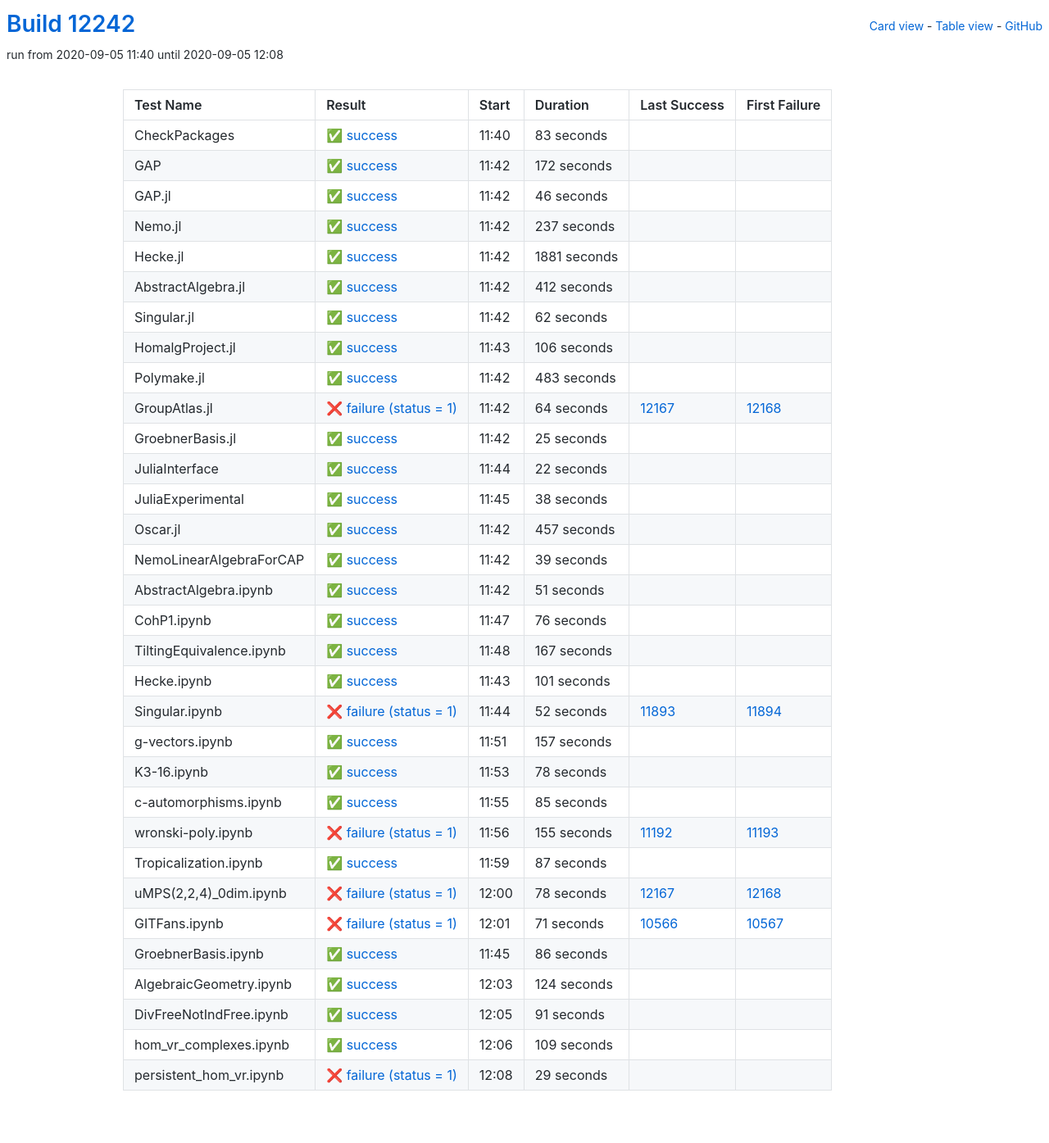
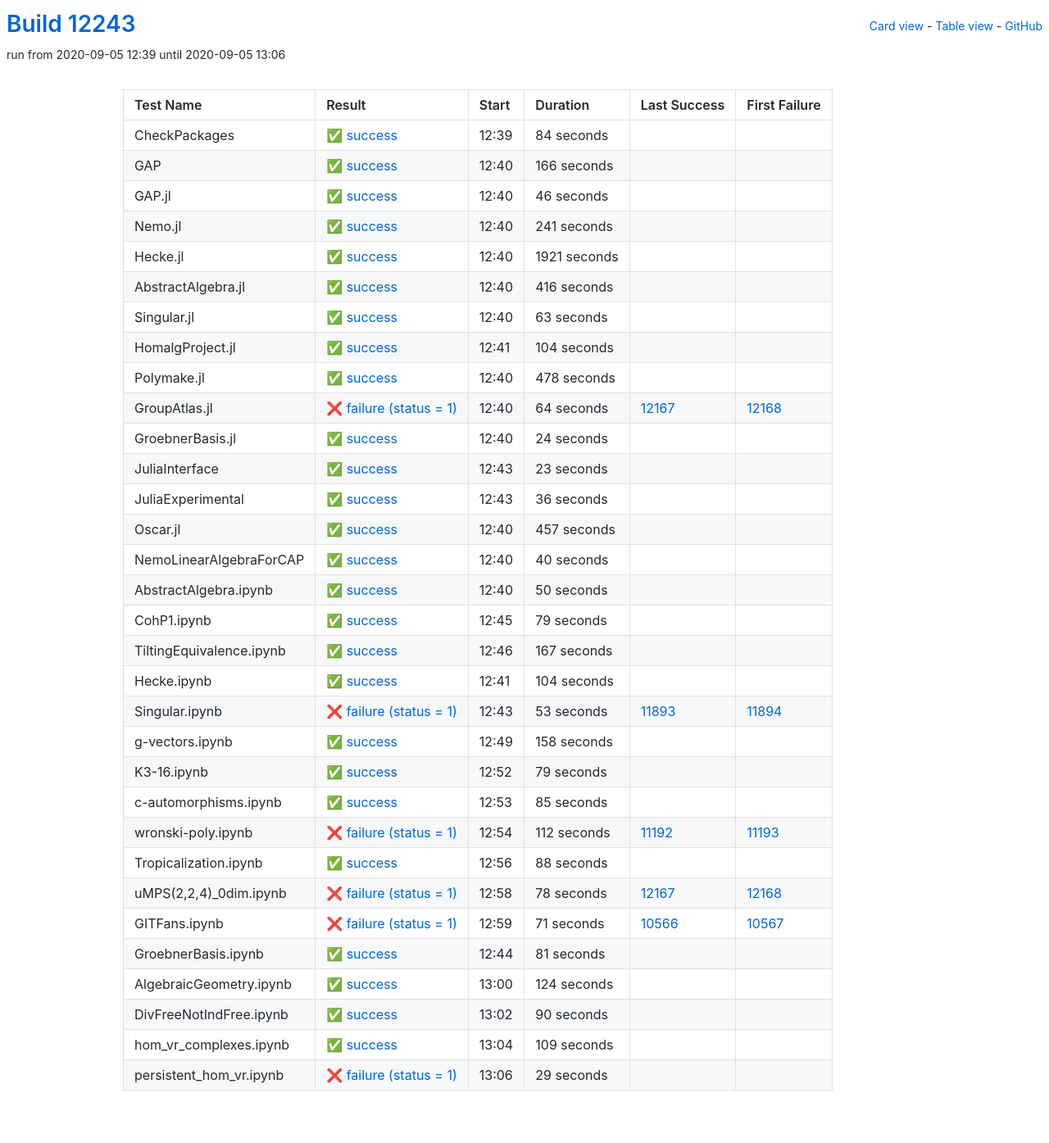
Before and after one commit to oscar-system/oscar-ci-status, a Jekyll site: the page built from table.html, in a window 1280 px wide. Shown: the whole page at 82% size. Built offline with Jekyll 4.4.1, drawn with Linux system fonts in a browser that asks for light colours.

Commit message:
Build #12243

```diff
--- a/_data/ci.yml
+++ b/_data/ci.yml
@@ -1,6 +1,6 @@
 ---
-build: 12242
-build_url: https://oscarci.mathematik.uni-kl.de/job/oscar/12242/
+build: 12243
+build_url: https://oscarci.mathematik.uni-kl.de/job/oscar/12243/
 job: oscar
 organization: oscar-system
 repo: oscar-ci-status
@@ -8,32 +8,32 @@
 tests:
 - name: CheckPackages
   id: checkpackages
-  log: https://oscarci.mathematik.uni-kl.de/job/oscar/12242/artifact/logs/build-12242/CheckPackages.log
-  start: 2020-09-05 11:40
+  log: https://oscarci.mathematik.uni-kl.de/job/oscar/12243/artifact/logs/build-12243/CheckPackages.log
+  start: 2020-09-05 12:39
   success: true
   exitcode: 0
   status: success
-  duration: 83
+  duration: 84
   last_success: false
   last_success_url:
   first_failure: false
   first_failure_url:
 - name: GAP
   id: gap
-  log: https://oscarci.mathematik.uni-kl.de/job/oscar/12242/artifact/logs/build-12242/GAP.log
-  start: 2020-09-05 11:42
+  log: https://oscarci.mathematik.uni-kl.de/job/oscar/12243/artifact/logs/build-12243/GAP.log
+  start: 2020-09-05 12:40
   success: true
   exitcode: 0
   status: success
-  duration: 172
+  duration: 166
   last_success: false
   last_success_url:
   first_failure: false
   first_failure_url:
 - name: GAP.jl
   id: gap-jl
-  log: https://oscarci.mathematik.uni-kl.de/job/oscar/12242/artifact/logs/build-12242/GAP.jl.log
-  start: 2020-09-05 11:42
+  log: https://oscarci.mathematik.uni-kl.de/job/oscar/12243/artifact/logs/build-12243/GAP.jl.log
+  start: 2020-09-05 12:40
   success: true
   exitcode: 0
   status: success
@@ -44,80 +44,80 @@
   first_failure_url:
 - name: Nemo.jl
   id: nemo-jl
-  log: https://oscarci.mathematik.uni-kl.de/job/oscar/12242/artifact/logs/build-12242/Nemo.jl.log
-  start: 2020-09-05 11:42
+  log: https://oscarci.mathematik.uni-kl.de/job/oscar/12243/artifact/logs/build-12243/Nemo.jl.log
+  start: 2020-09-05 12:40
   success: true
   exitcode: 0
   status: success
-  duration: 237
+  duration: 241
   last_success: false
   last_success_url:
   first_failure: false
   first_failure_url:
 - name: Hecke.jl
   id: hecke-jl
-  log: https://oscarci.mathematik.uni-kl.de/job/oscar/12242/artifact/logs/build-12242/Hecke.jl.log
-  start: 2020-09-05 11:42
+  log: https://oscarci.mathematik.uni-kl.de/job/oscar/12243/artifact/logs/build-12243/Hecke.jl.log
+  start: 2020-09-05 12:40
   success: true
   exitcode: 0
   status: success
-  duration: 1881
+  duration: 1921
   last_success: false
   last_success_url:
   first_failure: false
   first_failure_url:
 - name: AbstractAlgebra.jl
   id: abstractalgebra-jl
-  log: https://oscarci.mathematik.uni-kl.de/job/oscar/12242/artifact/logs/build-12242/AbstractAlgebra.jl.log
-  start: 2020-09-05 11:42
+  log: https://oscarci.mathematik.uni-kl.de/job/oscar/12243/artifact/logs/build-12243/AbstractAlgebra.jl.log
+  start: 2020-09-05 12:40
   success: true
   exitcode: 0
   status: success
-  duration: 412
+  duration: 416
   last_success: false
   last_success_url:
   first_failure: false
   first_failure_url:
 - name: Singular.jl
   id: singular-jl
-  log: https://oscarci.mathematik.uni-kl.de/job/oscar/12242/artifact/logs/build-12242/Singular.jl.log
-  start: 2020-09-05 11:42
+  log: https://oscarci.mathematik.uni-kl.de/job/oscar/12243/artifact/logs/build-12243/Singular.jl.log
+  start: 2020-09-05 12:40
   success: true
   exitcode: 0
   status: success
-  duration: 62
+  duration: 63
   last_success: false
   last_success_url:
   first_failure: false
   first_failure_url:
 - name: HomalgProject.jl
   id: homalgproject-jl
-  log: https://oscarci.mathematik.uni-kl.de/job/oscar/12242/artifact/logs/build-12242/HomalgProject.jl.log
-  start: 2020-09-05 11:43
+  log: https://oscarci.mathematik.uni-kl.de/job/oscar/12243/artifact/logs/build-12243/HomalgProject.jl.log
+  start: 2020-09-05 12:41
   success: true
   exitcode: 0
   status: success
-  duration: 106
+  duration: 104
   last_success: false
   last_success_url:
   first_failure: false
   first_failure_url:
 - name: Polymake.jl
   id: polymake-jl
-  log: https://oscarci.mathematik.uni-kl.de/job/oscar/12242/artifact/logs/build-12242/Polymake.jl.log
-  start: 2020-09-05 11:42
+  log: https://oscarci.mathematik.uni-kl.de/job/oscar/12243/artifact/logs/build-12243/Polymake.jl.log
+  start: 2020-09-05 12:40
   success: true
   exitcode: 0
   status: success
-  duration: 483
+  duration: 478
   last_success: false
   last_success_url:
   first_failure: false
   first_failure_url:
 - name: GroupAtlas.jl
   id: groupatlas-jl
-  log: https://oscarci.mathematik.uni-kl.de/job/oscar/12242/artifact/logs/build-12242/GroupAtlas.jl.log
-  start: 2020-09-05 11:42
+  log: https://oscarci.mathematik.uni-kl.de/job/oscar/12243/artifact/logs/build-12243/GroupAtlas.jl.log
+  start: 2020-09-05 12:40
   success: false
   exitcode: 1
   status: failure
@@ -128,44 +128,44 @@
   first_failure_url: https://oscarci.mathematik.uni-kl.de/job/oscar/12168/
 - name: GroebnerBasis.jl
   id: groebnerbasis-jl
-  log: https://oscarci.mathematik.uni-kl.de/job/oscar/12242/artifact/logs/build-12242/GroebnerBasis.jl.log
-  start: 2020-09-05 11:42
+  log: https://oscarci.mathematik.uni-kl.de/job/oscar/12243/artifact/logs/build-12243/GroebnerBasis.jl.log
+  start: 2020-09-05 12:40
   success: true
   exitcode: 0
   status: success
-  duration: 25
+  duration: 24
   last_success: false
   last_success_url:
   first_failure: false
   first_failure_url:
 - name: JuliaInterface
   id: juliainterface
-  log: https://oscarci.mathematik.uni-kl.de/job/oscar/12242/artifact/logs/build-12242/JuliaInterface.log
-  start: 2020-09-05 11:44
+  log: https://oscarci.mathematik.uni-kl.de/job/oscar/12243/artifact/logs/build-12243/JuliaInterface.log
+  start: 2020-09-05 12:43
   success: true
   exitcode: 0
   status: success
-  duration: 22
+  duration: 23
   last_success: false
   last_success_url:
   first_failure: false
   first_failure_url:
 - name: JuliaExperimental
   id: juliaexperimental
-  log: https://oscarci.mathematik.uni-kl.de/job/oscar/12242/artifact/logs/build-12242/JuliaExperimental.log
-  start: 2020-09-05 11:45
+  log: https://oscarci.mathematik.uni-kl.de/job/oscar/12243/artifact/logs/build-12243/JuliaExperimental.log
+  start: 2020-09-05 12:43
   success: true
   exitcode: 0
   status: success
-  duration: 38
+  duration: 36
   last_success: false
   last_success_url:
   first_failure: false
   first_failure_url:
 - name: Oscar.jl
   id: oscar-jl
-  log: https://oscarci.mathematik.uni-kl.de/job/oscar/12242/artifact/logs/build-12242/Oscar.jl.log
-  start: 2020-09-05 11:42
+  log: https://oscarci.mathematik.uni-kl.de/job/oscar/12243/artifact/logs/build-12243/Oscar.jl.log
+  start: 2020-09-05 12:40
   success: true
   exitcode: 0
   status: success
@@ -176,44 +176,44 @@
   first_failure_url:
 - name: NemoLinearAlgebraForCAP
   id: nemolinearalgebraforcap
-  log: https://oscarci.mathematik.uni-kl.de/job/oscar/12242/artifact/logs/build-12242/NemoLinearAlgebraForCAP.log
-  start: 2020-09-05 11:42
+  log: https://oscarci.mathematik.uni-kl.de/job/oscar/12243/artifact/logs/build-12243/NemoLinearAlgebraForCAP.log
+  start: 2020-09-05 12:40
   success: true
   exitcode: 0
   status: success
-  duration: 39
+  duration: 40
   last_success: false
   last_success_url:
   first_failure: false
   first_failure_url:
 - name: AbstractAlgebra.ipynb
   id: abstractalgebra-ipynb
-  log: https://oscarci.mathematik.uni-kl.de/job/oscar/12242/artifact/logs/build-12242/AbstractAlgebra.ipynb.log
-  start: 2020-09-05 11:42
+  log: https://oscarci.mathematik.uni-kl.de/job/oscar/12243/artifact/logs/build-12243/AbstractAlgebra.ipynb.log
+  start: 2020-09-05 12:40
   success: true
   exitcode: 0
   status: success
-  duration: 51
+  duration: 50
   last_success: false
   last_success_url:
   first_failure: false
   first_failure_url:
 - name: CohP1.ipynb
   id: cohp1-ipynb
-  log: https://oscarci.mathematik.uni-kl.de/job/oscar/12242/artifact/logs/build-12242/CohP1.ipynb.log
-  start: 2020-09-05 11:47
+  log: https://oscarci.mathematik.uni-kl.de/job/oscar/12243/artifact/logs/build-12243/CohP1.ipynb.log
+  start: 2020-09-05 12:45
   success: true
   exitcode: 0
   status: success
-  duration: 76
+  duration: 79
   last_success: false
   last_success_url:
   first_failure: false
   first_failure_url:
 - name: TiltingEquivalence.ipynb
   id: tiltingequivalence-ipynb
-  log: https://oscarci.mathematik.uni-kl.de/job/oscar/12242/artifact/logs/build-12242/TiltingEquivalence.ipynb.log
-  start: 2020-09-05 11:48
+  log: https://oscarci.mathematik.uni-kl.de/job/oscar/12243/artifact/logs/build-12243/TiltingEquivalence.ipynb.log
+  start: 2020-09-05 12:46
   success: true
   exitcode: 0
   status: success
@@ -224,56 +224,56 @@
   first_failure_url:
 - name: Hecke.ipynb
   id: hecke-ipynb
-  log: https://oscarci.mathematik.uni-kl.de/job/oscar/12242/artifact/logs/build-12242/Hecke.ipynb.log
-  start: 2020-09-05 11:43
+  log: https://oscarci.mathematik.uni-kl.de/job/oscar/12243/artifact/logs/build-12243/Hecke.ipynb.log
+  start: 2020-09-05 12:41
   success: true
   exitcode: 0
   status: success
-  duration: 101
+  duration: 104
   last_success: false
   last_success_url:
   first_failure: false
   first_failure_url:
 - name: Singular.ipynb
   id: singular-ipynb
-  log: https://oscarci.mathematik.uni-kl.de/job/oscar/12242/artifact/logs/build-12242/Singular.ipynb.log
-  start: 2020-09-05 11:44
+  log: https://oscarci.mathematik.uni-kl.de/job/oscar/12243/artifact/logs/build-12243/Singular.ipynb.log
+  start: 2020-09-05 12:43
   success: false
   exitcode: 1
   status: failure
-  duration: 52
+  duration: 53
   last_success: 11893
   last_success_url: https://oscarci.mathematik.uni-kl.de/job/oscar/11893/
   first_failure: 11894
   first_failure_url: https://oscarci.mathematik.uni-kl.de/job/oscar/11894/
 - name: g-vectors.ipynb
   id: g-vectors-ipynb
-  log: https://oscarci.mathematik.uni-kl.de/job/oscar/12242/artifact/logs/build-12242/g-vectors.ipynb.log
-  start: 2020-09-05 11:51
+  log: https://oscarci.mathematik.uni-kl.de/job/oscar/12243/artifact/logs/build-12243/g-vectors.ipynb.log
+  start: 2020-09-05 12:49
   success: true
   exitcode: 0
   status: success
-  duration: 157
+  duration: 158
   last_success: false
   last_success_url:
   first_failure: false
   first_failure_url:
 - name: K3-16.ipynb
   id: k3-16-ipynb
-  log: https://oscarci.mathematik.uni-kl.de/job/oscar/12242/artifact/logs/build-12242/K3-16.ipynb.log
-  start: 2020-09-05 11:53
+  log: https://oscarci.mathematik.uni-kl.de/job/oscar/12243/artifact/logs/build-12243/K3-16.ipynb.log
+  start: 2020-09-05 12:52
   success: true
   exitcode: 0
   status: success
-  duration: 78
+  duration: 79
   last_success: false
   last_success_url:
   first_failure: false
   first_failure_url:
 - name: c-automorphisms.ipynb
   id: c-automorphisms-ipynb
-  log: https://oscarci.mathematik.uni-kl.de/job/oscar/12242/artifact/logs/build-12242/c-automorphisms.ipynb.log
-  start: 2020-09-05 11:55
+  log: https://oscarci.mathematik.uni-kl.de/job/oscar/12243/artifact/logs/build-12243/c-automorphisms.ipynb.log
+  start: 2020-09-05 12:53
   success: true
   exitcode: 0
   status: success
@@ -284,32 +284,32 @@
   first_failure_url:
 - name: wronski-poly.ipynb
   id: wronski-poly-ipynb
-  log: https://oscarci.mathematik.uni-kl.de/job/oscar/12242/artifact/logs/build-12242/wronski-poly.ipynb.log
-  start: 2020-09-05 11:56
+  log: https://oscarci.mathematik.uni-kl.de/job/oscar/12243/artifact/logs/build-12243/wronski-poly.ipynb.log
+  start: 2020-09-05 12:54
   success: false
   exitcode: 1
   status: failure
-  duration: 155
+  duration: 112
   last_success: 11192
   last_success_url: https://oscarci.mathematik.uni-kl.de/job/oscar/11192/
   first_failure: 11193
   first_failure_url: https://oscarci.mathematik.uni-kl.de/job/oscar/11193/
 - name: Tropicalization.ipynb
   id: tropicalization-ipynb
-  log: https://oscarci.mathematik.uni-kl.de/job/oscar/12242/artifact/logs/build-12242/Tropicalization.ipynb.log
-  start: 2020-09-05 11:59
+  log: https://oscarci.mathematik.uni-kl.de/job/oscar/12243/artifact/logs/build-12243/Tropicalization.ipynb.log
+  start: 2020-09-05 12:56
   success: true
   exitcode: 0
   status: success
-  duration: 87
+  duration: 88
   last_success: false
   last_success_url:
   first_failure: false
   first_failure_url:
 - name: uMPS(2,2,4)_0dim.ipynb
   id: umps-2-2-4-0dim-ipynb
-  log: https://oscarci.mathematik.uni-kl.de/job/oscar/12242/artifact/logs/build-12242/uMPS-2-2-4-_0dim.ipynb.log
-  start: 2020-09-05 12:00
+  log: https://oscarci.mathematik.uni-kl.de/job/oscar/12243/artifact/logs/build-12243/uMPS-2-2-4-_0dim.ipynb.log
+  start: 2020-09-05 12:58
   success: false
   exitcode: 1
   status: failure
@@ -320,8 +320,8 @@
   first_failure_url: https://oscarci.mathematik.uni-kl.de/job/oscar/12168/
 - name: GITFans.ipynb
   id: gitfans-ipynb
-  log: https://oscarci.mathematik.uni-kl.de/job/oscar/12242/artifact/logs/build-12242/GITFans.ipynb.log
-  start: 2020-09-05 12:01
+  log: https://oscarci.mathematik.uni-kl.de/job/oscar/12243/artifact/logs/build-12243/GITFans.ipynb.log
+  start: 2020-09-05 12:59
   success: false
   exitcode: 1
   status: failure
@@ -332,20 +332,20 @@
   first_failure_url: https://oscarci.mathematik.uni-kl.de/job/oscar/10567/
 - name: GroebnerBasis.ipynb
   id: groebnerbasis-ipynb
-  log: https://oscarci.mathematik.uni-kl.de/job/oscar/12242/artifact/logs/build-12242/GroebnerBasis.ipynb.log
-  start: 2020-09-05 11:45
+  log: https://oscarci.mathematik.uni-kl.de/job/oscar/12243/artifact/logs/build-12243/GroebnerBasis.ipynb.log
+  start: 2020-09-05 12:44
   success: true
   exitcode: 0
   status: success
-  duration: 86
+  duration: 81
   last_success: false
   last_success_url:
   first_failure: false
   first_failure_url:
 - name: AlgebraicGeometry.ipynb
   id: algebraicgeometry-ipynb
-  log: https://oscarci.mathematik.uni-kl.de/job/oscar/12242/artifact/logs/build-12242/AlgebraicGeometry.ipynb.log
-  start: 2020-09-05 12:03
+  log: https://oscarci.mathematik.uni-kl.de/job/oscar/12243/artifact/logs/build-12243/AlgebraicGeometry.ipynb.log
+  start: 2020-09-05 13:00
   success: true
   exitcode: 0
   status: success
@@ -356,20 +356,20 @@
   first_failure_url:
 - name: DivFreeNotIndFree.ipynb
   id: divfreenotindfree-ipynb
-  log: https://oscarci.mathematik.uni-kl.de/job/oscar/12242/artifact/logs/build-12242/DivFreeNotIndFree.ipynb.log
-  start: 2020-09-05 12:05
+  log: https://oscarci.mathematik.uni-kl.de/job/oscar/12243/artifact/logs/build-12243/DivFreeNotIndFree.ipynb.log
+  start: 2020-09-05 13:02
   success: true
   exitcode: 0
   status: success
-  duration: 91
+  duration: 90
   last_success: false
   last_success_url:
   first_failure: false
   first_failure_url:
 - name: hom_vr_complexes.ipynb
   id: hom-vr-complexes-ipynb
-  log: https://oscarci.mathematik.uni-kl.de/job/oscar/12242/artifact/logs/build-12242/hom_vr_complexes.ipynb.log
-  start: 2020-09-05 12:06
+  log: https://oscarci.mathematik.uni-kl.de/job/oscar/12243/artifact/logs/build-12243/hom_vr_complexes.ipynb.log
+  start: 2020-09-05 13:04
   success: true
   exitcode: 0
   status: success
@@ -380,8 +380,8 @@
   first_failure_url:
 - name: persistent_hom_vr.ipynb
   id: persistent-hom-vr-ipynb
-  log: https://oscarci.mathematik.uni-kl.de/job/oscar/12242/artifact/logs/build-12242/persistent_hom_vr.ipynb.log
-  start: 2020-09-05 12:08
+  log: https://oscarci.mathematik.uni-kl.de/job/oscar/12243/artifact/logs/build-12243/persistent_hom_vr.ipynb.log
+  start: 2020-09-05 13:06
   success: false
   exitcode: 1
   status: failure
```
Also changed, not shown: README.md.
